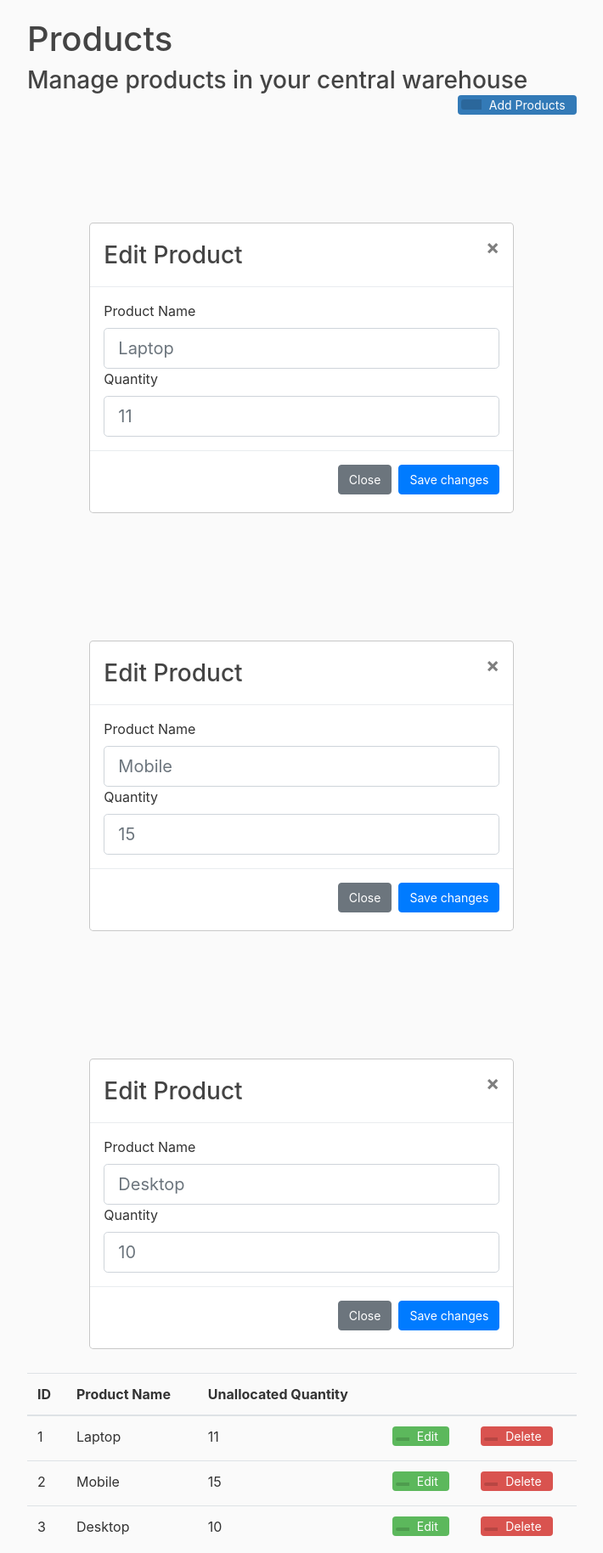
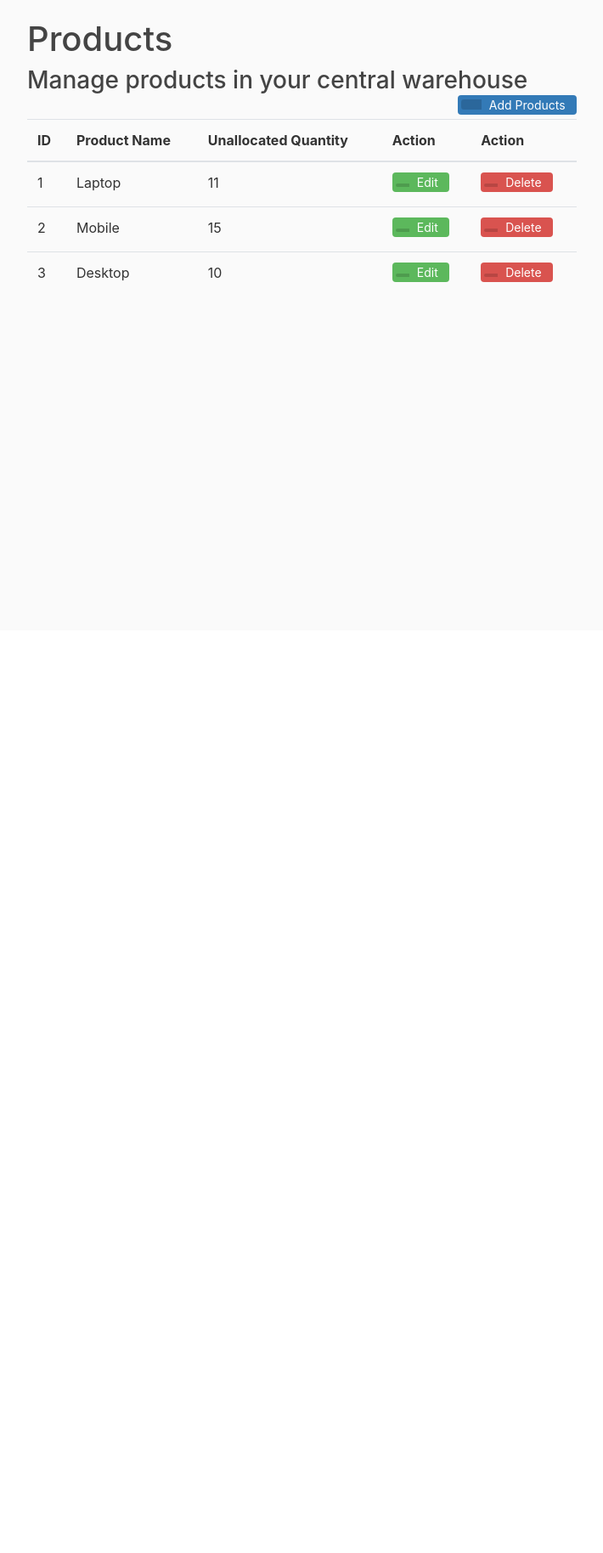
Before and after one commit to srikarts/Flask_Inventory, a Flask app: page /Product in a window 1280 px wide. Shown: the part 58-1886 px from the top of the page at 85% size, without its empty margins (233-943 px from the left). After the commit the page ends 390 px from the top, so only its background shows below. Run offline with Flask 3, Linux system fonts and the light colour scheme; some libraries are stand-ins or nearby versions.

Commit message:
Fixed the edit modal popup

```diff
--- a/flaskinventory/templates/loc.html
+++ b/flaskinventory/templates/loc.html
@@ -81,7 +81,7 @@
                             <input type="hidden" name="locname" value="{{d.loc_name}}"/>
                             {{lform.csrf_token()}}
                             {{lform.editlocname.label(class="form-control-label")}}<br>
-                            {{lform.editlocname.label(class="form-control form-control-lg",placeholder="{{d.loc_name}}")}}
+                            {{lform.editlocname.label(class="form-control form-control-lg",placeholder=d.loc_name)}}
 
                         </div>
                         <div class="modal-footer">
@@ -94,7 +94,6 @@
                 </div>
             </div>
             </div>
-        </div>
         <td>
             <a href="{{url_for('delete', p_id = d.loc_id, type='location')}}">
             <button type="button" class="btn btn-delete">
--- a/flaskinventory/templates/product.html
+++ b/flaskinventory/templates/product.html
@@ -27,7 +27,7 @@
     <div class="modal-content">
         <div class="modal-header">
             <h3 class="modal-title" id="exampleModalLabel">Add Product</h3>
-            <button type="button" class="close" data-dismiss="modal" aria-label="close">
+            <button type="button" class="close" data-dismiss="modal" aria-label="Close">
                 <span aria-hidden="true">&times;</span>
             </button>
         </div>
@@ -61,8 +61,8 @@
             <th>ID</th>
             <th>Product Name</th>
             <th>Unallocated Quantity</th>
-            <th></th>
-            <th></th>
+            <th>Action</th>
+            <th>Action</th>
         </tr>
     </thead>
     <tbody>
@@ -76,7 +76,7 @@
                     <span class="btn-icon"><i class="glyphicon glyphicon-pencil"></i></span>Edit</button>
             </td>
             <!--edit modal-->
-            <div class="modal-fade" id="edit{{d.prod_id}}" tabindex="-1" role="dialog" aria-labelledby="exampleModalLabel" aria-hidden="true" style="margin-top:150px;">
+            <div class="modal fade" id="edit{{d.prod_id}}" tabindex="-1" role="dialog" aria-labelledby="exampleModalLabel" aria-hidden="true" style="margin-top:150px;">
                 <div class="modal-dialog" role="document">
                     <div class="modal-content">
                       <div class="modal-header">
@@ -118,4 +118,5 @@
         {%endfor%}
     </tbody>
 </table>
+
 {%endblock content%}
```
Also changed, not shown: instance/site.db.
